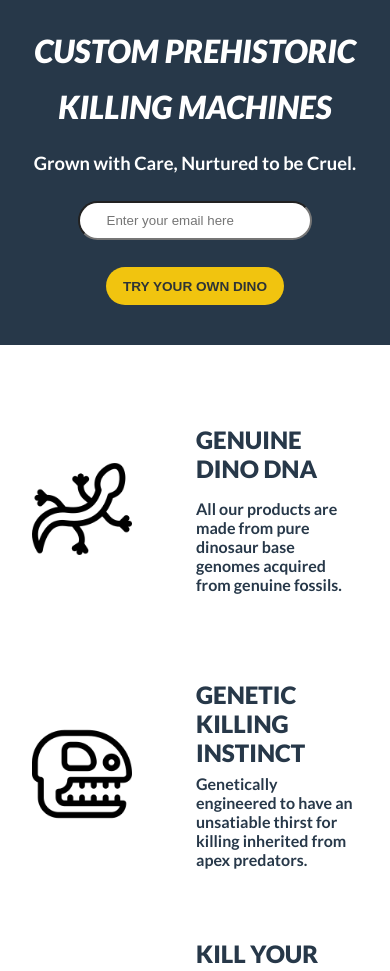
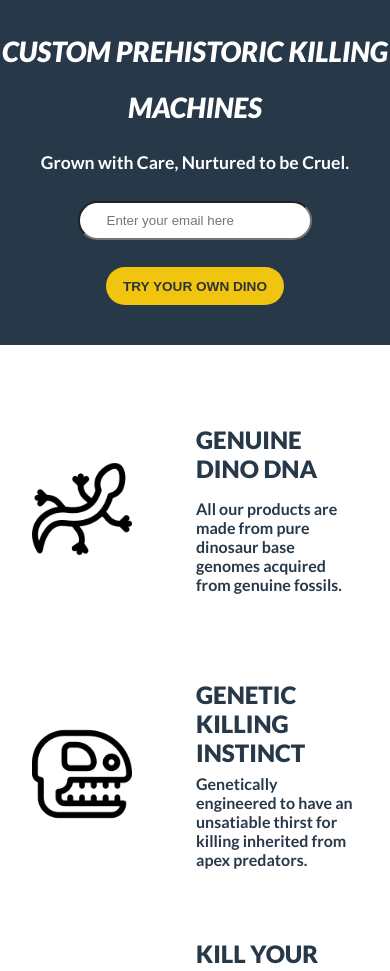
Before and after one commit to anamitronic/freecodecamp-product-page, a plain HTML site: page index.html in a window 390 px wide. Shown: the part 129-1100 px from the top of the page. Drawn offline with nearby package versions, Linux system fonts and the light colour scheme.

Commit message:
Font size changes to fix phone compatibility

```diff
--- a/styles.css
+++ b/styles.css
@@ -90,13 +90,13 @@ main {
 }
 
 h2 {
-    font-size: 2em;
+    font-size: 1.75em;
     font-style: italic;
     font-weight: 900;
 }
 
 h4 {
-    font-size: 1.15em;
+    font-size: 1.1em;
 }
 
 #email {
@@ -187,4 +187,5 @@ footer {
     text-align: center;
     color: #fff;
     padding: 2em 0;
+    font-size: 1em;
 }
```
